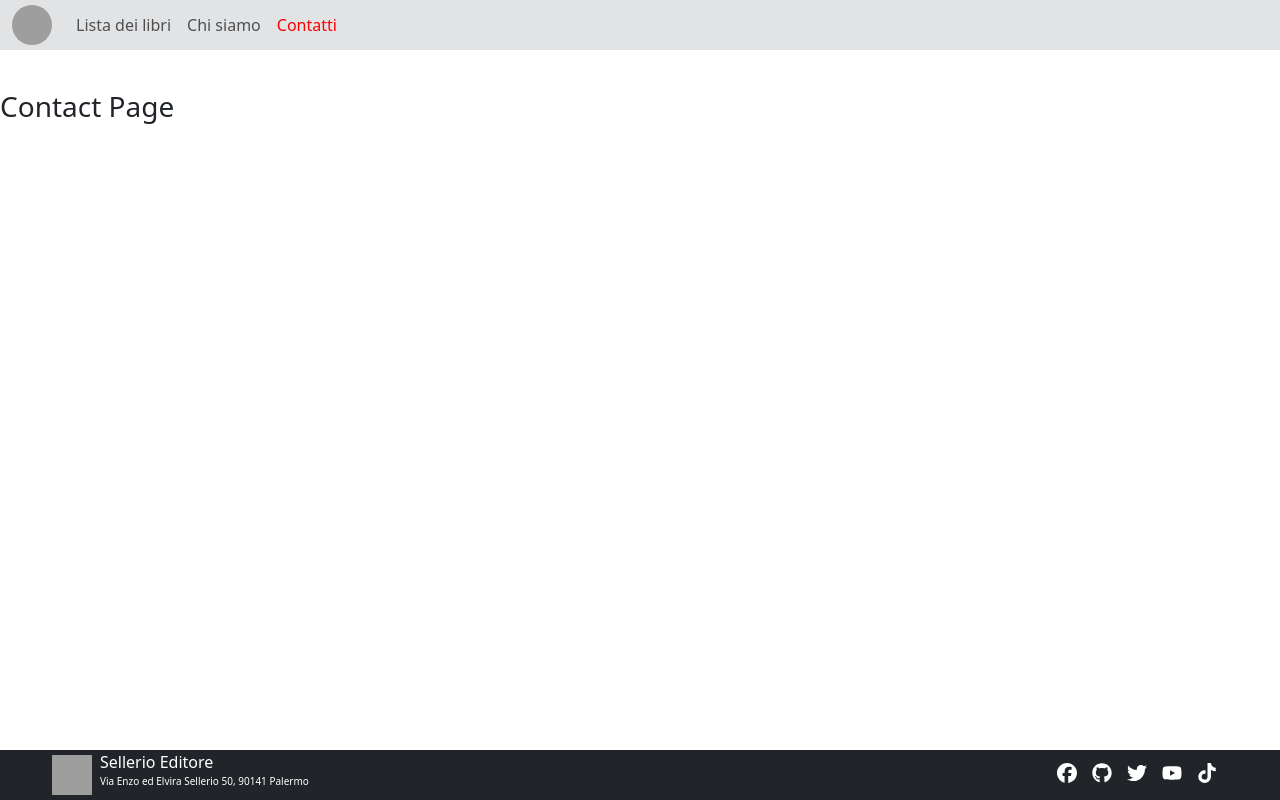
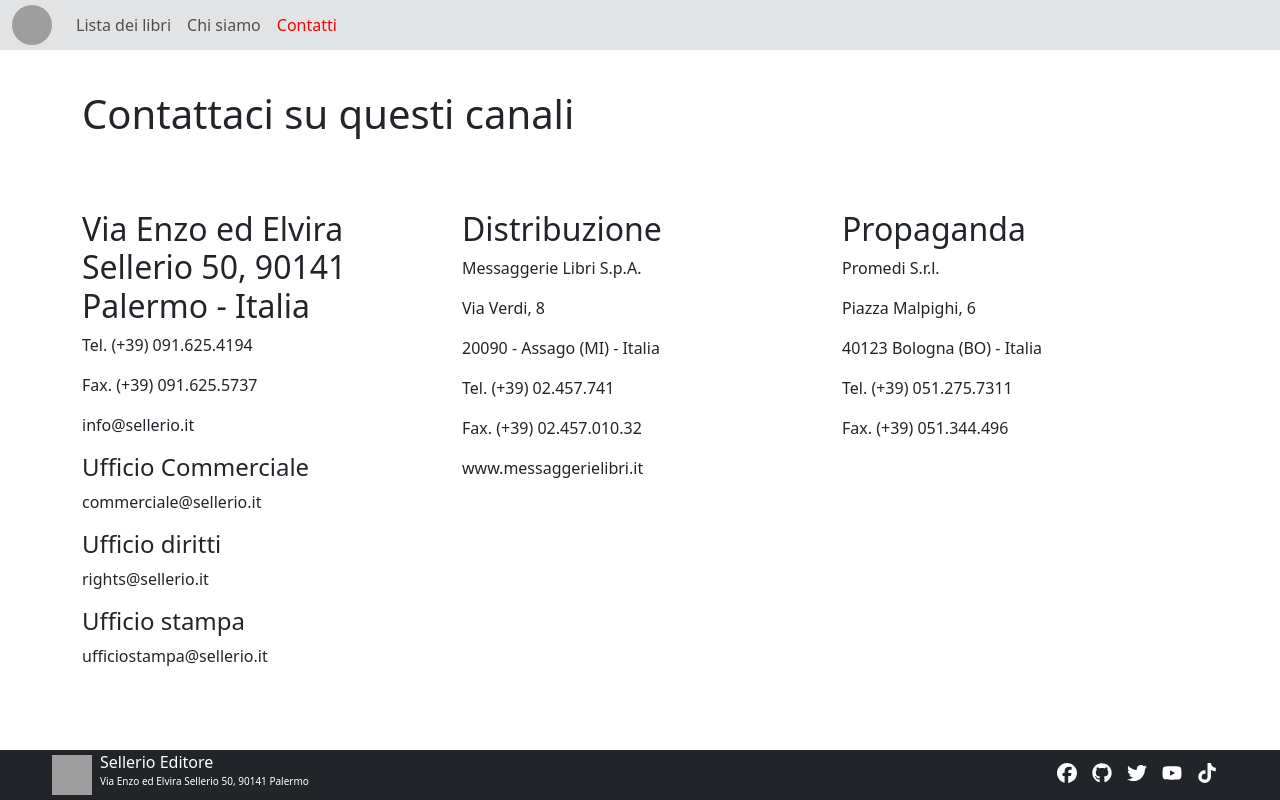
Before and after one commit to EnricoGenovese/book-frontend, a React (Vite) app: page /contacts in a window 1280 px wide. Built offline with nearby package versions, Linux system fonts and the light colour scheme; no server answers; grey boxes are pictures that could not be loaded.

Commit message:
contacts added;

```diff
--- a/src/pages/About.jsx
+++ b/src/pages/About.jsx
@@ -5,6 +5,7 @@
 export default function About() {
     return (
         <section className="container">
+            <h1>Il nostro team: </h1>
             <div className="row">
                 {team.map((member) => (
                     <div className="col-12 col-md-6 col-lg-3 d-flex justify-content-between my-3">
--- a/src/pages/Contacts.jsx
+++ b/src/pages/Contacts.jsx
@@ -1,5 +1,54 @@
+
+
 export default function Contacts() {
     return (
-        <h3>Contact Page</h3>
+        <section className="container">
+            <h1>Contattaci su questi canali</h1>
+            <div className="d-flex">
+                <div className="row justify-content-center">
+                    <div className="my-5 col-12 cold-md-6 col-lg-4">
+                        <div className="my-3">
+                            <h2>Via Enzo ed Elvira Sellerio 50, 90141 Palermo - Italia</h2>
+                            <p>Tel. (+39) 091.625.4194</p>
+                            <p>Fax. (+39) 091.625.5737</p>
+                            <p>info@sellerio.it</p>
+                        </div>
+                        <div className="my-3">
+                            <h4>Ufficio Commerciale</h4>
+                            <p>commerciale@sellerio.it</p>
+                        </div>
+                        <div className="my-3">
+                            <h4>Ufficio diritti</h4>
+                            <p>rights@sellerio.it</p>
+                        </div>
+                        <div className="my-3">
+                            <h4>Ufficio stampa</h4>
+                            <p>ufficiostampa@sellerio.it</p>
+                        </div>
+                    </div>
+                    <div className="my-5 col-12 cold-md-6 col-lg-4">
+                        <div className="my-3">
+                            <h2>Distribuzione</h2>
+                            <p>Messaggerie Libri S.p.A.</p>
+                            <p>Via Verdi, 8</p>
+                            <p>20090 - Assago (MI) - Italia</p>
+                            <p>Tel. (+39) 02.457.741</p>
+                            <p>Fax. (+39) 02.457.010.32</p>
+                            <p>www.messaggerielibri.it</p>
+                        </div>
+                    </div>
+                    <div className="my-5 col-12 cold-md-6 col-lg-4">
+                        <div className="my-3">
+                            <h2>Propaganda</h2>
+                            <p>Promedi S.r.l.</p>
+                            <p>Piazza Malpighi, 6</p>
+                            <p>40123 Bologna (BO) - Italia</p>
+                            <p>Tel. (+39) 051.275.7311</p>
+                            <p>Fax. (+39) 051.344.496</p>
+                        </div>
+                    </div>
+                </div>
+            </div>
+        </section >
     )
 }
--- a/src/pages/Homepage.jsx
+++ b/src/pages/Homepage.jsx
@@ -1,5 +1,7 @@
 export default function Homepage() {
     return (
-        <h2>Home Pagepagepage</h2>
+        <section className="container">
+            <h1>Benvenuti su Boolerio</h1>
+        </section>
     )
 }
```
